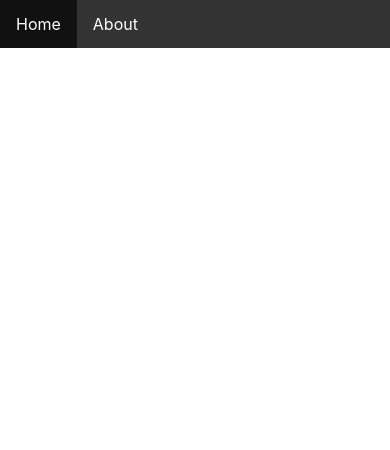
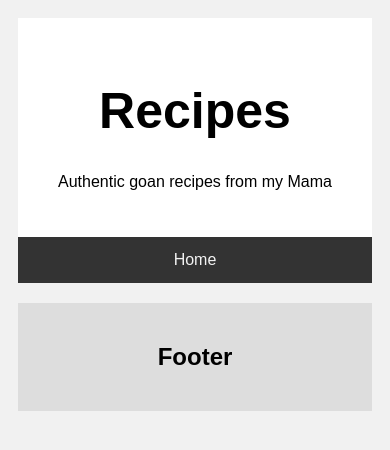
Before and after one commit to FrancescaRodricks/super-duper-recipes, a React (Create React App) app: page / in a window 390 px wide. Shown: the top 450 px of the page. Built offline with nearby package versions, Linux system fonts and the light colour scheme.

Commit message:
stolen responsive design from w3schools

```diff
--- a/public/index.html
+++ b/public/index.html
@@ -24,7 +24,7 @@
       work correctly both with client-side routing and a non-root public URL.
       Learn how to configure a non-root public URL by running `npm run build`.
     -->
-    <title>React App</title>
+    <title>Recipes</title>
   </head>
   <body>
     <noscript>You need to enable JavaScript to run this app.</noscript>
--- a/src/App.css
+++ b/src/App.css
@@ -1,16 +1,5 @@
 .App {
   text-align: center;
-}
-
-.App-logo {
-  height: 40vmin;
-  pointer-events: none;
-}
-
-@media (prefers-reduced-motion: no-preference) {
-  .App-logo {
-    animation: App-logo-spin infinite 20s linear;
-  }
 }
 
 .App-header {
--- a/src/App.js
+++ b/src/App.js
@@ -1,5 +1,4 @@
 import React from 'react';
-import logo from './logo.svg';
 import {
   BrowserRouter as Router,
   Switch,
@@ -7,50 +6,58 @@ import {
   Link
 } from "react-router-dom";
 import './App.css';
+import SideColumn from './sideColumn';
 
 const App = () => {
   return (
   <>
+    <Header />
     <Router>
-      <div>
-        <nav>
-          <ul>
-            <li>
+      <div className="topnav">
         <Link to="/super-duper-recipes">Home</Link>
-            </li>
-            <li>
-              <Link to="/super-duper-recipes/about">About</Link>
-            </li>
-          </ul>
-        </nav>
-
-        {/* A <Switch> looks through its children <Route>s and
-            renders the first one that matches the current URL. */}
+      </div>
       <Switch>
-          <Route path="/super-duper-recipes/about">
-            <About />
-          </Route>
         <Route path="/super-duper-recipes">
           <Home />
         </Route>
       </Switch>
-      </div>
     </Router>
     <Footer />
+
    </>
   );
 };
 
+const Header = () => {
+  return(
+  <div className="header">
+    <h1>Recipes</h1>
+    <p>Authentic goan recipes from my Mama</p>
+  </div>
+  )
+};
+
 const Home = () => {
-  return <h2>Nothing here yet at home:P </h2>;
-}
-
-const About = () => {
-  return <h2>Nothing here yet at about :P</h2>;
+  return (<div className="row">
+    <div className="leftcolumn">
+      <div className="card">
+        <h2>TITLE HEADING</h2>
+        <h5>Title description, Dec 7, 2017</h5>
+        <div className="fakeimg">Image</div>
+        <p>Some text..</p>
+        <p>Sunt in culpa qui officia deserunt mollit anim id est laborum consectetur adipiscing elit, sed do eiusmod tempor incididunt ut labore et dolore magna aliqua. Ut enim ad minim veniam, quis nostrud exercitation ullamco.</p>
+      </div>
+    </div>
+    <SideColumn />
+  </div>);
 }
 
 const Footer = () => {
-  return null;
+  return(
+    <div className="footer">
+      <h2>Footer</h2>
+    </div>
+  );
 };
 
 export default App;
--- a/src/index.css
+++ b/src/index.css
@@ -1,37 +1,102 @@
-body {
-  margin: 0;
-  font-family: -apple-system, BlinkMacSystemFont, 'Segoe UI', 'Roboto', 'Oxygen',
-    'Ubuntu', 'Cantarell', 'Fira Sans', 'Droid Sans', 'Helvetica Neue',
-    sans-serif;
-  -webkit-font-smoothing: antialiased;
-  -moz-osx-font-smoothing: grayscale;
+* {
+  box-sizing: border-box;
 }
 
-code {
-  font-family: source-code-pro, Menlo, Monaco, Consolas, 'Courier New',
-    monospace;
+body {
+  font-family: Arial;
+  padding: 10px;
+  background: #f1f1f1;
 }
 
-ul {
-  list-style-type: none;
-  margin: 0;
-  padding: 0;
+/* Header/Blog Title */
+.header {
+  padding: 30px;
+  text-align: center;
+  background: white;
+}
+
+.header h1 {
+  font-size: 50px;
+}
+
+/* Style the top navigation bar */
+.topnav {
   overflow: hidden;
   background-color: #333;
 }
 
-li {
+/* Style the topnav links */
+.topnav a {
   float: left;
-}
-
-li a {
   display: block;
-  color: white;
+  color: #f2f2f2;
   text-align: center;
   padding: 14px 16px;
   text-decoration: none;
 }
 
-li a:hover {
-  background-color: #111;
+/* Change color on hover */
+.topnav a:hover {
+  background-color: #ddd;
+  color: black;
 }
+
+/* Create two unequal columns that floats next to each other */
+/* Left column */
+.leftcolumn {
+  float: left;
+  width: 75%;
+}
+
+/* Right column */
+.rightcolumn {
+  float: left;
+  width: 25%;
+  background-color: #f1f1f1;
+  padding-left: 20px;
+}
+
+/* Fake image */
+.fakeimg {
+  background-color: #aaa;
+  width: 100%;
+  padding: 20px;
+}
+
+/* Add a card effect for articles */
+.card {
+  background-color: white;
+  padding: 20px;
+  margin-top: 20px;
+}
+
+/* Clear floats after the columns */
+.row:after {
+  content: "";
+  display: table;
+  clear: both;
+}
+
+/* Footer */
+.footer {
+  padding: 20px;
+  text-align: center;
+  background: #ddd;
+  margin-top: 20px;
+}
+
+/* Responsive layout - when the screen is less than 800px wide, make the two columns stack on top of each other instead of next to each other */
+@media screen and (max-width: 800px) {
+  .leftcolumn, .rightcolumn {
+    width: 100%;
+    padding: 0;
+  }
+}
+
+/* Responsive layout - when the screen is less than 400px wide, make the navigation links stack on top of each other instead of next to each other */
+@media screen and (max-width: 400px) {
+  .topnav a {
+    float: none;
+    width: 100%;
+  }
+}
--- /dev/null
+++ b/src/sideColumn.js
@@ -0,0 +1,22 @@
+import React from 'react';
+
+const SideColumn = () => {
+  return(
+    <div className="rightcolumn">
+    <div className="card">
+      <h2>About Me</h2>
+      <div className="fakeimg" >Image</div>
+      <p>Some text about me and my mama</p>
+    </div>
+    <div className="card">
+      <h3>Popular Post</h3>
+      <div className="fakeimg"><p>Image</p></div>
+    </div>
+    <div className="card">
+      <h3>Follow Me</h3>
+      <p>Some text</p>
+    </div>
+  </div>)
+}
+
+export default SideColumn;
```
Also changed, not shown: src/logo.svg (deleted). Lines whose indentation alone changed are shown as unchanged.
